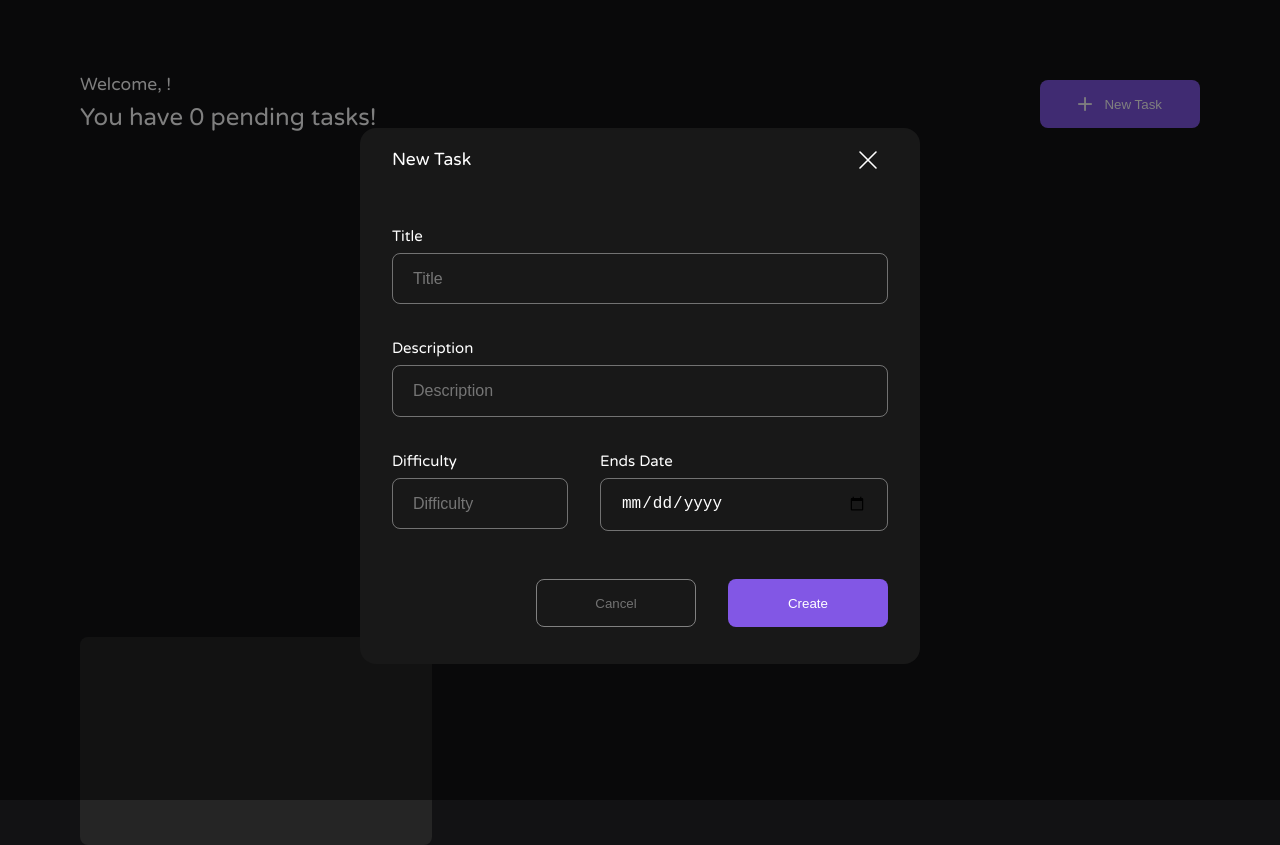
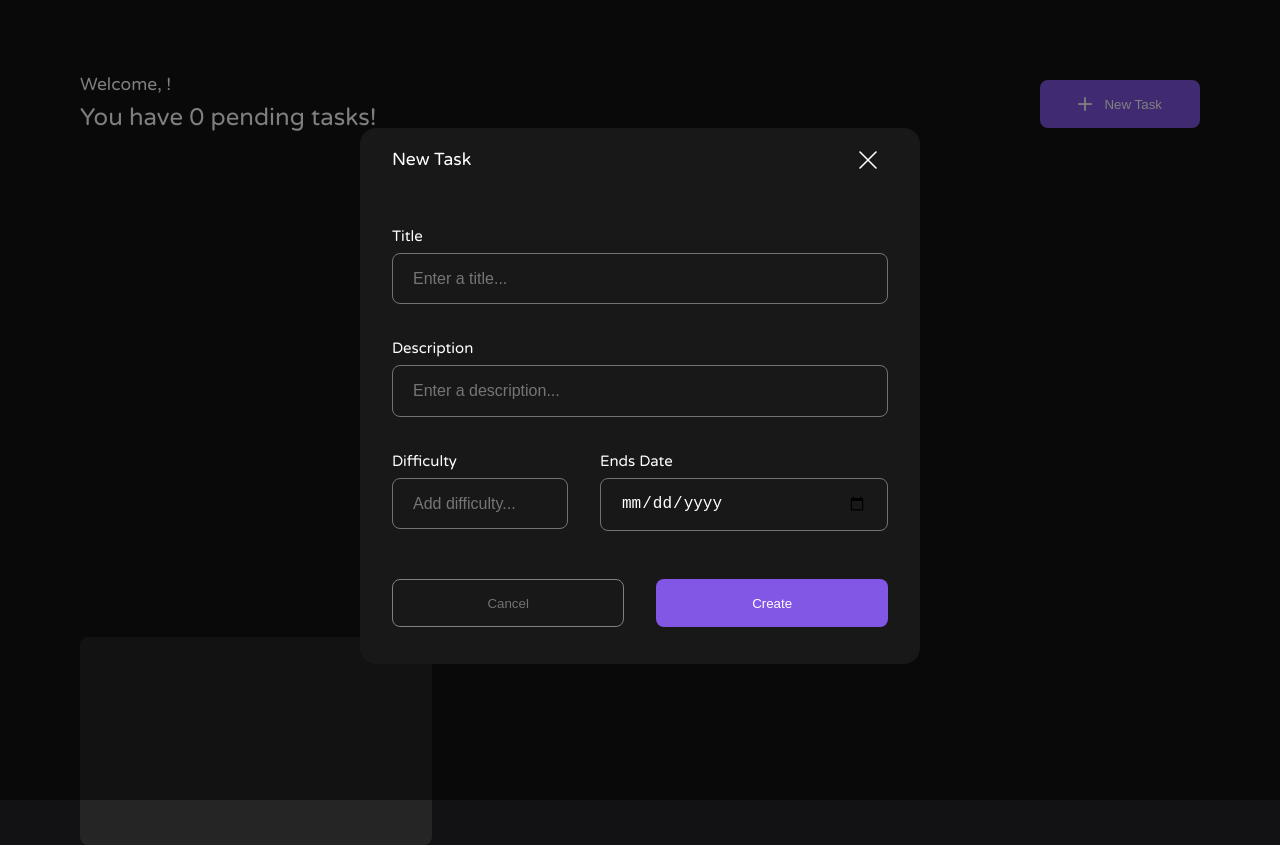
Before and after one commit to diogenesOliver/Task-s, a Vue app in the folder web/: page /task-s/1/1 in a window 1280 px wide. Both pictures are taken after a click on the button "New Task". Built offline with nearby package versions, Linux system fonts and the light colour scheme; no server answers; what @uiball/loaders would draw is missing.

Commit message:
feat: Cahngin with of buttons cancel and create task on modal

```diff
--- a/web/src/components/TaskPageComponent.vue
+++ b/web/src/components/TaskPageComponent.vue
@@ -30,13 +30,13 @@
                     <form>
                         <div class="form-control">
                             <label for="title">Title</label>
-                            <input name="title" type="text" class="form-input" id="taskTitle" placeholder="Title"
+                            <input name="title" type="text" class="form-input" id="taskTitle" placeholder="Enter a title..."
                                 v-model="tasksInfo.title">
                         </div>
 
                         <div class="form-control">
                             <label for="desc">Description</label>
-                            <input name="desc" type="text" class="form-input" id="taskDescription" placeholder="Description"
+                            <input name="desc" type="text" class="form-input" id="taskDescription" placeholder="Enter a description..."
                                 v-model="tasksInfo.description">
                         </div>
 
@@ -44,7 +44,7 @@
                             <div class="form-control">
                                 <label for="diff">Difficulty</label>
                                 <input name="diff" type="number" class="form-input" id="taskDifficulty"
-                                    placeholder="Difficulty" v-model="tasksInfo.difficulty">
+                                    placeholder="Add difficulty..." v-model="tasksInfo.difficulty">
                             </div>
 
                             <div class="form-control">
@@ -358,7 +358,7 @@ svg {
 
 .cancel-task,
 .create-task {
-    width: 10rem;
+    width: 20rem;
 
     transition: .3s;
 }
```
